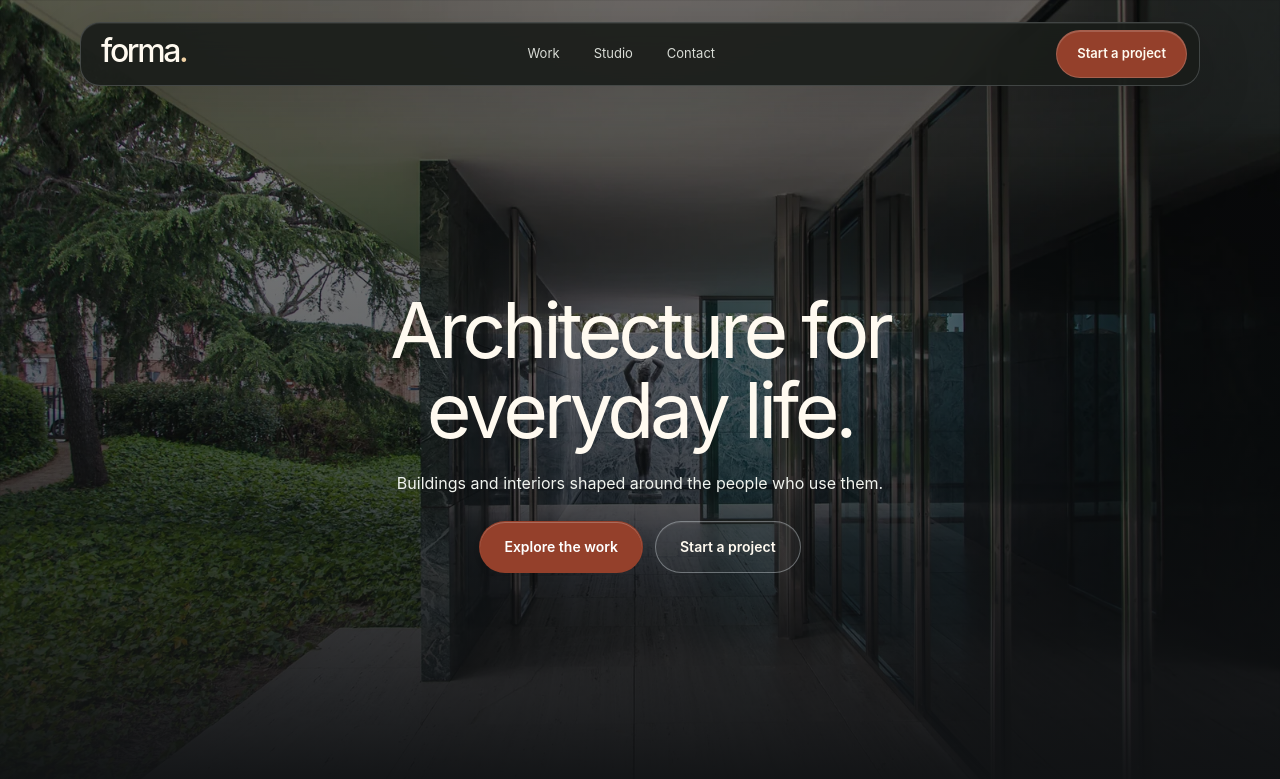
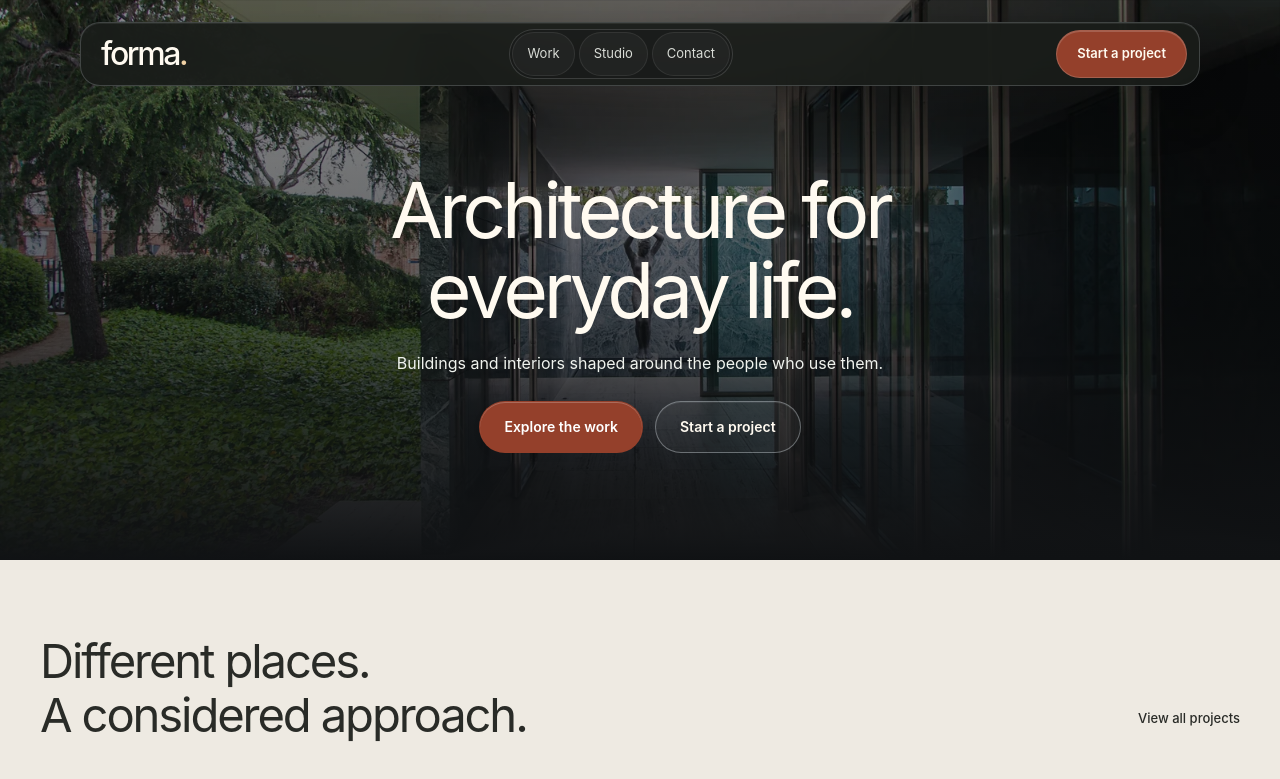
Before and after one commit to JoniFinskas/forma-studio-website-demo, a React (Vite) app: page / in a window 1280 px wide. Shown: the top 779 px of the page. Built offline with nearby package versions, Linux system fonts and the light colour scheme; a web font is replaced by a local one.

Commit message:
Refine home hero height and navigation behavior

```diff
--- a/src/components/RouteEffects.tsx
+++ b/src/components/RouteEffects.tsx
@@ -4,14 +4,16 @@ import { pageMeta } from '../lib/routes'
 
 export function RouteEffects() {
   const location = useLocation()
-  const previousPath = useRef(location.pathname)
+  const previousLocation = useRef(location)
 
   useEffect(() => {
     const meta = pageMeta(location.pathname)
     document.title = meta.title
     document.querySelector('meta[name="description"]')?.setAttribute('content', meta.description)
-    if (previousPath.current !== location.pathname) {
-      previousPath.current = location.pathname
+    const pathChanged = previousLocation.current.pathname !== location.pathname
+    const returnedHome = location.pathname === '/' && previousLocation.current.key !== location.key
+    previousLocation.current = location
+    if (pathChanged || returnedHome) {
       if (location.hash) document.getElementById(location.hash.slice(1))?.scrollIntoView()
       else {
         window.scrollTo({ top: 0, behavior: 'instant' })
--- a/src/styles.css
+++ b/src/styles.css
@@ -882,6 +882,8 @@ h2:focus {
 .header-shell {
   position: fixed;
   inset: max(22px, env(safe-area-inset-top)) 0 auto;
+  /* Match the body's scrollbar compensation while a select locks scrolling. */
+  right: var(--removed-body-scroll-bar-size, 0px);
   z-index: 20;
   padding-inline: max(32px, env(safe-area-inset-left)) max(32px, env(safe-area-inset-right));
   color: #f8f6f0;
@@ -911,9 +913,9 @@ h2:focus {
 }
 .site-header .wordmark {
   display: inline-flex;
-  align-items: baseline;
+  align-items: center;
   min-height: 44px;
-  line-height: 1.2;
+  line-height: 1;
   white-space: nowrap;
   color: #fffaf0;
   font-size: 2rem;
@@ -921,7 +923,11 @@ h2:focus {
 }
 .desktop-nav {
   display: flex;
-  gap: 6px;
+  gap: 4px;
+  padding: 2px;
+  border: 1px solid #ffffff26;
+  border-radius: 999px;
+  background: #080f101f;
 }
 .desktop-nav a {
   display: flex;
@@ -931,12 +937,15 @@ h2:focus {
   border-radius: 999px;
   font-size: 0.8125rem;
   color: #d9dcd6;
+  border: 1px solid #ffffff14;
+  background: #ffffff09;
 }
 .desktop-nav a[aria-current='page'] {
   color: #fff;
-  background: #e8edf214;
+  background: #ffffff24;
   text-decoration: underline;
   text-underline-offset: 5px;
+  border-color: #ffffff38;
 }
 .header-action {
   display: inline-flex;
@@ -972,8 +981,9 @@ h2:focus {
 }
 @media (hover: hover) and (pointer: fine) {
   .desktop-nav a:hover {
-    background: #ffffff16;
+    background: #ffffff1c;
     color: #fff;
+    border-color: #ffffff30;
   }
   .header-action:hover {
     filter: brightness(1.12);
@@ -1009,11 +1019,12 @@ h2:focus {
     min-width: 44px;
     min-height: 44px;
     padding: 8px 10px;
-    border: 0;
+    border: 1px solid #ffffff30;
     color: #f8f6f0;
-    background: transparent;
+    background: #ffffff0c;
     font-size: 0.875rem;
     white-space: nowrap;
+    border-radius: 12px;
   }
   .menu-symbol {
     width: 24px;
@@ -1178,6 +1189,14 @@ h2:focus {
   }
 }
 
+/* Leave room for the following heading to signal that the page continues. */
+@media (min-width: 900px) {
+  .home-hero,
+  .home-hero .hero-content {
+    min-height: calc(100vh - 15rem);
+    min-height: calc(100dvh - 15rem);
+  }
+}
 /* Form focus remains inside the field edge, independent of the page-wide link outline. */
 .field input:focus,
 .field textarea:focus,
@@ -1256,6 +1275,8 @@ h2:focus {
 .site-header .wordmark {
   font-weight: 500;
   letter-spacing: -0.075em;
+  align-items: center;
+  line-height: 1;
 }
 .site-header .brand-dot {
   color: #f0d1a4;
@@ -1433,3 +1454,9 @@ h2:focus {
     outline-color: Highlight;
   }
 }
+@media (hover: hover) and (pointer: fine) {
+  .menu-toggle:hover {
+    background: #ffffff1c;
+    border-color: #ffffff50;
+  }
+}
```
